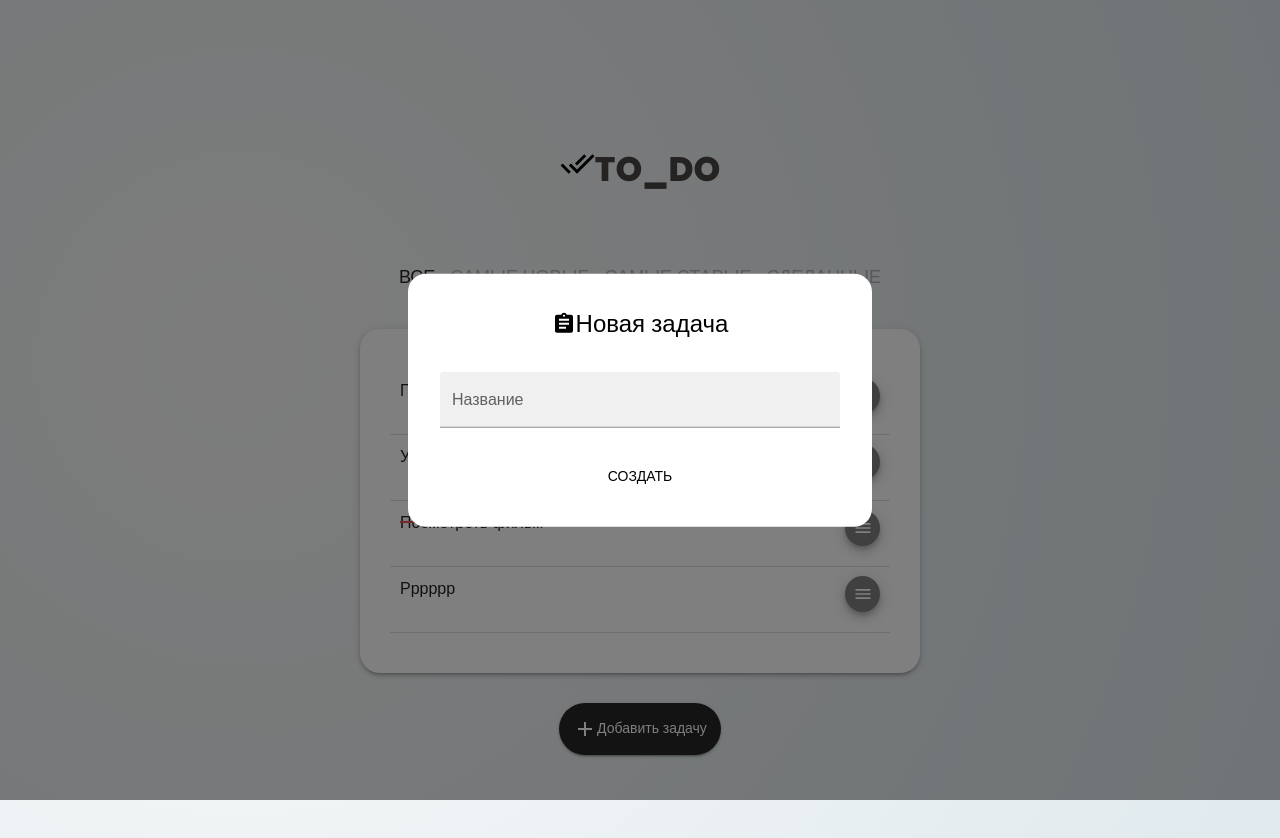
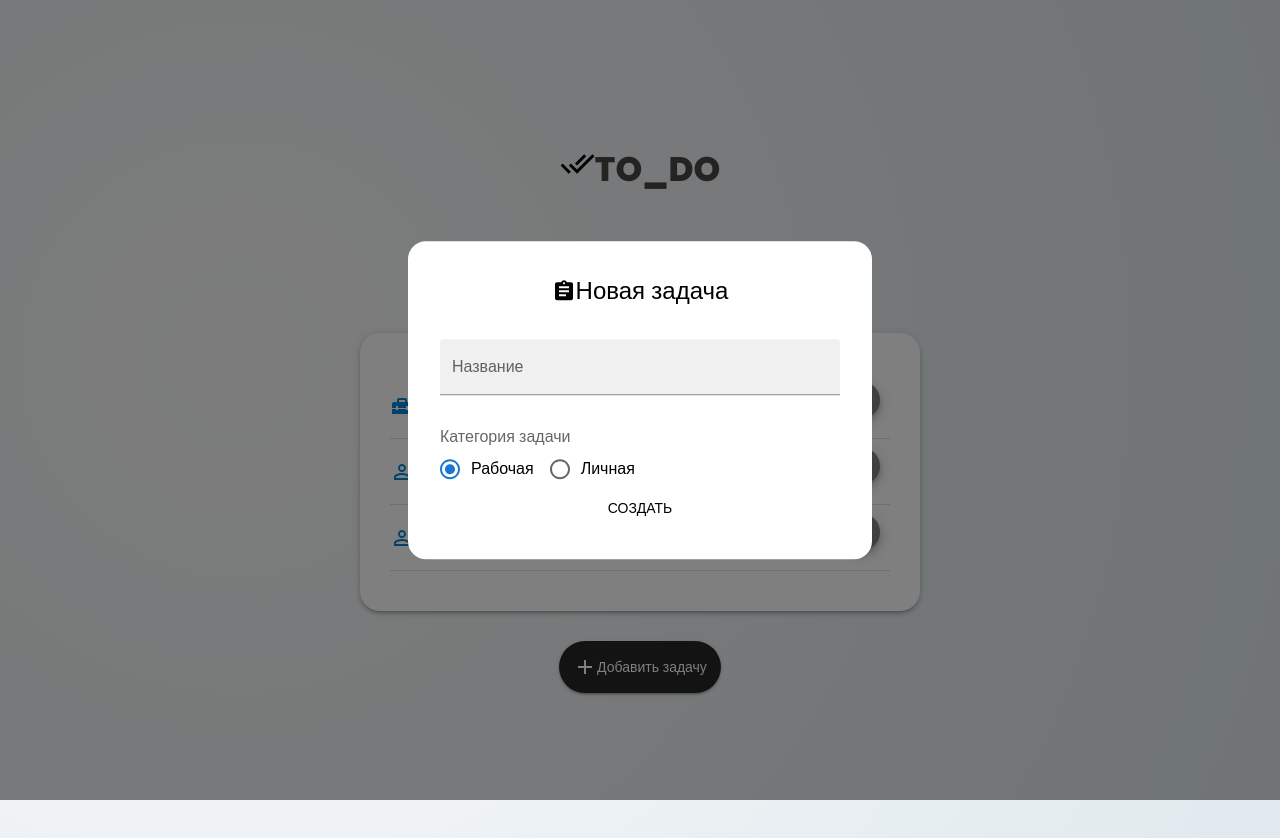
Before and after one commit to evikary/new-todo, a React (Create React App) app: page / in a window 1280 px wide. Both pictures are taken after a click on the button "Добавить задачу". Shown: the top 838 px of the page. Built offline with nearby package versions, Linux system fonts and the light colour scheme; data requests are answered from the project's data file.

Commit message:
feat: add filter actions

```diff
--- a/db.json
+++ b/db.json
@@ -28,23 +28,20 @@
   },
   "todos": [
     {
-      "id": "2",
-      "title": "Почитать полезную книжку =))",
-      "done": false
+      "id": "b48f",
+      "title": "Устроиться на работу",
+      "typeTask": "work"
     },
     {
-      "id": "4a8c",
-      "title": "Устроиться на работу",
-      "done": false
+      "id": "c455",
+      "title": "Купить шампунь",
+      "typeTask": "person"
     },
     {
-      "id": "4a8a",
-      "title": "Посмотреть фильм",
+      "id": "f926",
+      "title": "Попить чай",
+      "typeTask": "person",
       "done": true
-    },
-    {
-      "id": "b6c3",
-      "title": "Рррррр"
     }
   ]
 }
--- a/src/components/add-todo-button/add-todo-button.tsx
+++ b/src/components/add-todo-button/add-todo-button.tsx
@@ -1,7 +1,12 @@
 import {
   Box,
   Button,
+  FormControl,
+  FormControlLabel,
+  FormLabel,
   Modal,
+  Radio,
+  RadioGroup,
   Stack,
   TextField,
   Typography,
@@ -12,6 +17,7 @@ import { ChangeEvent, useState } from "react";
 import { createTodoAction } from "../../storage/actions";
 import { useDispatch } from "react-redux";
 import { setFirstLetter } from "../../utils/common-utils";
+import { ItemToDo } from "../../types/types";
 
 const style = {
   position: "absolute" as "absolute",
@@ -28,7 +34,10 @@ const style = {
 const AddToDoButton = () => {
   const dispatch = useDispatch();
   const [open, setOpen] = useState(false);
-  const [form, setForm] = useState({ title: "" });
+  const [form, setForm] = useState<Pick<ItemToDo, "title" | "typeTask">>({
+    title: "",
+    typeTask: "work",
+  });
   const handleOpen = () => setOpen(true);
   const handleClose = () => setOpen(false);
 
@@ -39,13 +48,17 @@ const AddToDoButton = () => {
     });
   };
 
+  const onChangeSelectedValue = (e: ChangeEvent<HTMLInputElement>) => {
+    setForm({ ...form, typeTask: e.target.value as "work" | "person" });
+  };
+
   const createTodo = () => {
     if (form.title === "") {
       handleClose();
     } else {
       dispatch(createTodoAction(form));
       handleClose();
-      setForm({ title: "" });
+      setForm({ title: "", typeTask: "work" });
     }
   };
 
@@ -101,6 +114,37 @@ const AddToDoButton = () => {
               defaultValue={form.title}
             />
           </Stack>
+          <FormControl fullWidth={true}>
+            <FormLabel id="demo-row-radio-buttons-group-label">
+              Категория задачи
+            </FormLabel>
+            <RadioGroup
+              row
+              aria-labelledby="demo-row-radio-buttons-group-label"
+              name="row-radio-buttons-group"
+            >
+              <FormControlLabel
+                control={
+                  <Radio
+                    onChange={onChangeSelectedValue}
+                    value="work"
+                    checked={form.typeTask === "work"}
+                  />
+                }
+                label="Рабочая"
+              />
+              <FormControlLabel
+                control={
+                  <Radio
+                    onChange={onChangeSelectedValue}
+                    value="person"
+                    checked={form.typeTask === "person"}
+                  />
+                }
+                label="Личная"
+              />
+            </RadioGroup>
+          </FormControl>
           <Button onClick={createTodo} sx={{ color: "black" }}>
             Создать
           </Button>
--- a/src/components/sort-button-group/sort-button-group.tsx
+++ b/src/components/sort-button-group/sort-button-group.tsx
@@ -1,48 +1,70 @@
-import { Button, ButtonGroup } from "@mui/material";
+import { Tab, Tabs } from "@mui/material";
+import { useDispatch } from "react-redux";
+import {
+  getTodosAllAction,
+  getTodosDoneAction,
+  getTodosPersonAction,
+  getTodosWorkAction,
+} from "../../storage/actions";
+import { useState } from "react";
 
 const SortButtonGroup = () => {
+  const dispatch = useDispatch();
+  const [value, setValue] = useState("all");
+
+  const handleChange = (event: React.SyntheticEvent, newValue: string) => {
+    if (newValue === "all") {
+      dispatch(getTodosAllAction());
+    } else if (newValue === "work") {
+      dispatch(getTodosWorkAction());
+    } else if (newValue === "person") {
+      dispatch(getTodosPersonAction());
+    } else {
+      dispatch(getTodosDoneAction());
+    }
+    setValue(newValue);
+  };
+
   return (
-    <ButtonGroup>
-      <Button
-        variant="text"
+    <Tabs
+      value={value}
+      onChange={handleChange}
+      aria-label="wrapped label tabs example"
+    >
+      <Tab
+        value="all"
+        label="Все"
+        wrapped
         sx={{
           color: "rgb(41 39 39)",
           fontSize: "18px",
         }}
-      >
-        Все
-      </Button>
-      <Button
-        disabled
-        variant="text"
+      />
+      <Tab
+        value="work"
+        label="Рабочие"
         sx={{
           color: "rgb(41 39 39)",
           fontSize: "18px",
         }}
-      >
-        Самые новые
-      </Button>
-      <Button
-        disabled
-        variant="text"
+      />
+      <Tab
+        value="person"
+        label="Личные"
         sx={{
           color: "rgb(41 39 39)",
           fontSize: "18px",
         }}
-      >
-        Самые старые
-      </Button>
-      <Button
-        disabled
-        variant="text"
+      />
+      <Tab
+        value="done"
+        label="Сделанные"
         sx={{
           color: "rgb(41 39 39)",
           fontSize: "18px",
         }}
-      >
-        Сделанные
-      </Button>
-    </ButtonGroup>
+      />
+    </Tabs>
   );
 };
 
--- a/src/components/todo-item/todo-item.tsx
+++ b/src/components/todo-item/todo-item.tsx
@@ -1,5 +1,7 @@
 import { Box, Divider, Typography } from "@mui/material";
 import ToolBar from "../todo-tool-bar/todo-tool-bar";
+import HomeRepairServiceIcon from "@mui/icons-material/HomeRepairService";
+import PersonOutlineIcon from "@mui/icons-material/PersonOutline";
 import { useSelector } from "react-redux";
 import { todosSelector } from "../../storage/selector";
 import { useEffect, useState } from "react";
@@ -8,9 +10,10 @@ interface ToDoProps {
   id: string;
   title: string;
   done: boolean;
+  typeTask: "work" | "person";
 }
 
-const ToDoItem = ({ id, title, done }: ToDoProps) => {
+const ToDoItem = ({ id, title, done, typeTask }: ToDoProps) => {
   const { todos } = useSelector(todosSelector);
   const [isDone, setIsDone] = useState(false);
 
@@ -20,7 +23,12 @@ const ToDoItem = ({ id, title, done }: ToDoProps) => {
 
   return (
     <Box>
-      <Box display="flex">
+      <Box display="flex" alignItems="center">
+        {typeTask === "work" ? (
+          <HomeRepairServiceIcon color="info" />
+        ) : (
+          <PersonOutlineIcon color="info" />
+        )}
         <Typography
           component="p"
           fontSize="16px"
--- a/src/components/todo-list/todo-list.tsx
+++ b/src/components/todo-list/todo-list.tsx
@@ -3,24 +3,28 @@ import EmptyList from "../empty-list/empty-list";
 import ToDoItem from "../todo-item/todo-item";
 import { useDispatch, useSelector } from "react-redux";
 import { todosSelector } from "../../storage/selector";
-import { useEffect } from "react";
+import { useEffect, useMemo } from "react";
 import { getTodosAction } from "../../storage/actions";
+import { filterTodos } from "../../utils/common-utils";
 
 const ToDoList = () => {
   const { todos } = useSelector(todosSelector);
+  const { filter } = useSelector(todosSelector);
   const dispatch: any = useDispatch();
 
   useEffect(() => {
     dispatch(getTodosAction());
   }, []);
 
-  if (!todos.length) {
+  const tasks = useMemo(() => filterTodos(todos, filter), [todos, filter]);
+
+  if (!tasks.length) {
     return <EmptyList />;
   }
 
   return (
     <Stack sx={{ minWidth: "500px" }}>
-      {todos.map((item) => (
+      {tasks.map((item) => (
         <ToDoItem key={item.id} {...item} />
       ))}
     </Stack>
--- a/src/services/api.ts
+++ b/src/services/api.ts
@@ -17,7 +17,7 @@ export const getTodosApi = (): Promise<ItemToDo[]> => {
 };
 
 export const addTodoApi = (
-  todoData: Pick<ItemToDo, "title">
+  todoData: Pick<ItemToDo, "title" | "typeTask">
 ): Promise<ItemToDo> => {
   return fetch(`${URL}/todos`, {
     method: "POST",
--- a/src/storage/actions.ts
+++ b/src/storage/actions.ts
@@ -5,7 +5,13 @@ import {
   getTodosApi,
   toggleTodoApi,
 } from "../services/api";
-import { ItemToDo } from "../types/types";
+import {
+  FilterTodosAllAction,
+  FilterTodosDoneAction,
+  FilterTodosPersonAction,
+  FilterTodosWorkAction,
+  ItemToDo,
+} from "../types/types";
 
 export const GET_TODOS_REQUEST = "GET_TODOS_REQUEST";
 export const GET_TODOS_SUCCESS = "GET_TODOS_SUCCESS";
@@ -27,6 +33,27 @@ export const TOGGLE_TITLE_REQUEST = "TOGGLE_TITLE_REQUEST";
 export const TOGGLE_TITLE_SUCCESS = "TOGGLE_TITLE_SUCCESS";
 export const TOGGLE_TITLE_FAILED = "TOGGLE_TITLE_FAILED";
 
+export const FILTER_TODOS_ALL = "FILTER_TODOS_ALL";
+export const FILTER_TODOS_DONE = "FILTER_TODOS_DONE";
+export const FILTER_TODOS_WORK = "FILTER_TODOS_WORK";
+export const FILTER_TODOS_PERSON = "FILTER_TODOS_PERSON";
+
+export const getTodosAllAction = (): FilterTodosAllAction => ({
+  type: FILTER_TODOS_ALL,
+});
+
+export const getTodosDoneAction = (): FilterTodosDoneAction => ({
+  type: FILTER_TODOS_DONE,
+});
+
+export const getTodosWorkAction = (): FilterTodosWorkAction => ({
+  type: FILTER_TODOS_WORK,
+});
+
+export const getTodosPersonAction = (): FilterTodosPersonAction => ({
+  type: FILTER_TODOS_PERSON,
+});
+
 export function getTodosAction() {
   return function (dispatch: Dispatch) {
     dispatch({
@@ -42,7 +69,7 @@ export function getTodosAction() {
   };
 }
 
-export function createTodoAction(data: Pick<ItemToDo, "title">) {
+export function createTodoAction(data: Pick<ItemToDo, "title" | "typeTask">) {
   return function (dispatch: Dispatch) {
     dispatch({
       type: CREATE_TODO_REQUEST,
--- a/src/storage/reducers.ts
+++ b/src/storage/reducers.ts
@@ -6,6 +6,10 @@ import {
   DELETE_TODO_FAILED,
   DELETE_TODO_REQUEST,
   DELETE_TODO_SUCCESS,
+  FILTER_TODOS_ALL,
+  FILTER_TODOS_DONE,
+  FILTER_TODOS_PERSON,
+  FILTER_TODOS_WORK,
   GET_TODOS_FAILED,
   GET_TODOS_REQUEST,
   GET_TODOS_SUCCESS,
@@ -21,12 +25,14 @@ export interface State {
   load: boolean;
   fail: boolean;
   todos: ItemToDo[];
+  filter: "all" | "work" | "person" | "done";
 }
 
 const initialState: State = {
   load: false,
   fail: false,
   todos: [],
+  filter: "all",
 };
 
 export const todosReducer = (
@@ -46,6 +52,7 @@ export const todosReducer = (
         ...state,
         load: false,
         todos: action.payload,
+        filter: "all",
         fail: false,
       };
     }
@@ -150,6 +157,38 @@ export const todosReducer = (
         fail: true,
       };
     }
+    case FILTER_TODOS_ALL: {
+      return {
+        ...state,
+        load: false,
+        filter: "all",
+        fail: false,
+      };
+    }
+    case FILTER_TODOS_DONE: {
+      return {
+        ...state,
+        load: false,
+        filter: "done",
+        fail: false,
+      };
+    }
+    case FILTER_TODOS_WORK: {
+      return {
+        ...state,
+        load: false,
+        filter: "work",
+        fail: false,
+      };
+    }
+    case FILTER_TODOS_PERSON: {
+      return {
+        ...state,
+        load: false,
+        filter: "person",
+        fail: false,
+      };
+    }
     default: {
       return state;
     }
--- a/src/utils/common-utils.ts
+++ b/src/utils/common-utils.ts
@@ -1,3 +1,20 @@
+import { ItemToDo } from "../types/types";
+
 export const setFirstLetter = (task: string) => {
   return task.slice(0, 1).toLocaleUpperCase() + task.slice(1, task.length);
 };
+
+export const filterTodos = (
+  items: ItemToDo[],
+  filterWord: "all" | "work" | "person" | "done"
+) => {
+  if (filterWord === "work") {
+    return items.filter((item) => item.typeTask === "work");
+  } else if (filterWord === "person") {
+    return items.filter((item) => item.typeTask === "person");
+  } else if (filterWord === "done") {
+    return items.filter((item) => item.done === true);
+  } else {
+    return items;
+  }
+};
```
Also changed, not shown: src/types/types.ts (+26 -1 lines).
